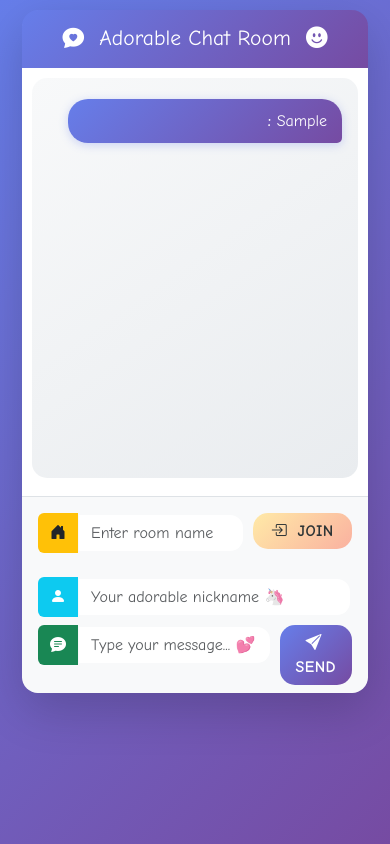
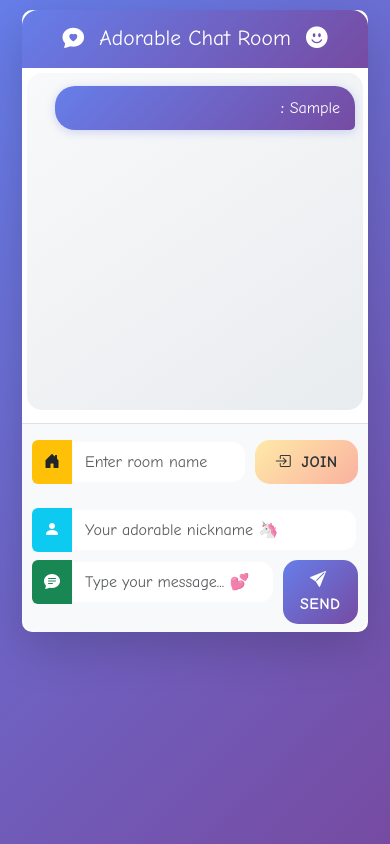
Before and after one commit to Taiwosamuel8364/web-socket, a website: page public/index.html in a window 390 px wide. Both pictures are taken after typing "Sample" into the empty fields and a click on the button "SEND". Drawn offline with nearby package versions, Linux system fonts and the light colour scheme; no server answers.

Commit message:
feat: implement localStorage for message persistence and enhance chat UI styling

```diff
--- a/public/index.js
+++ b/public/index.js
@@ -18,6 +18,18 @@ socket.on("connect_error", (err) => {
     console.error("Connection error:", err);
 });
 
+// Load messages from localStorage on page load
+window.addEventListener("DOMContentLoaded", () => {
+    const saved = localStorage.getItem("adorable-chat-messages");
+    if (saved) output.innerHTML = saved;
+});
+
+// Save messages to localStorage whenever output changes
+function saveMessages() {
+    localStorage.setItem("adorable-chat-messages", output.innerHTML);
+}
+
+
 // event listeners for the send button
 btn.addEventListener("click", () => {
     // sending message from the client
@@ -27,6 +39,8 @@ btn.addEventListener("click", () => {
     });
 
     output.innerHTML += `<p class="sender-message"><strong>${handle.value}: </strong>${message.value}</p>`;
+    // Save message in local storage after adding a message
+    saveMessages();
     message.value = ""
 });
 
@@ -47,6 +61,8 @@ joinRoomBtn.addEventListener("click", (e) => {
 socket.on("receive-message", message => {
     feedback.innerHTML = ""
     output.innerHTML += `<p class="receiver-message"><strong>${message.handle}: </strong>${message.message}</p>`;
+    // Saving messages after receiving a message
+    saveMessages();
 });
 
 //listtening to typing on the client side
--- a/public/style.css
+++ b/public/style.css
@@ -167,4 +167,42 @@ body {
     .card {
         margin: 10px;
     }
+    #chat-container {
+        border-radius: 10px !important;
+        padding: 0 !important;
+        box-shadow: 0 5px 15px rgba(0,0,0,0.08);
+        max-width: 100vw;
+        min-width: 0;
+    }
+    .chat-messages {
+        height: 40vh !important;
+        min-height: 200px;
+        max-height: 50vh;
+        font-size: 1em;
+        padding: 8px !important;
+        margin: 5px !important;
+    }
+    .card-header, .card-footer, .border-top, .bg-light {
+        padding-left: 10px !important;
+        padding-right: 10px !important;
+    }
+    .input-group-text, .form-control, .btn {
+        font-size: 1em !important;
+        padding: 0.5em 0.75em !important;
+    }
+    .form-control {
+        min-width: 0;
+    }
+    .btn {
+        min-width: 44px;
+        min-height: 44px;
+    }
+    #user-list {
+        font-size: 0.95em;
+        padding: 6px 0 !important;
+    }
+    body {
+        margin: 0 !important;
+        padding: 0 !important;
+    }
 }
```
Also changed, not shown: 1 other file.
